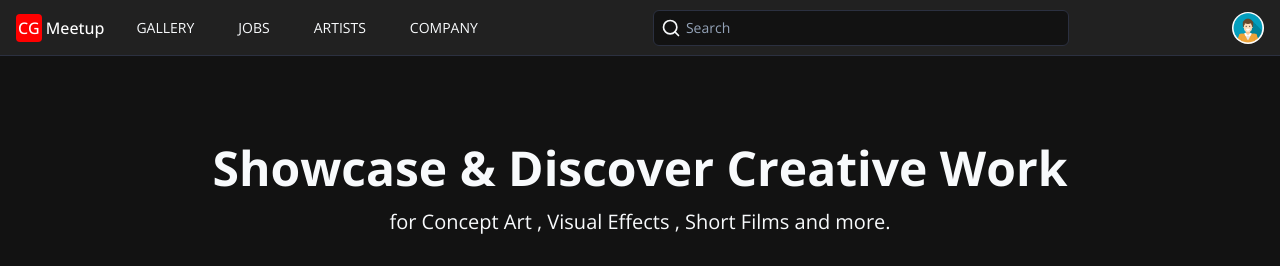
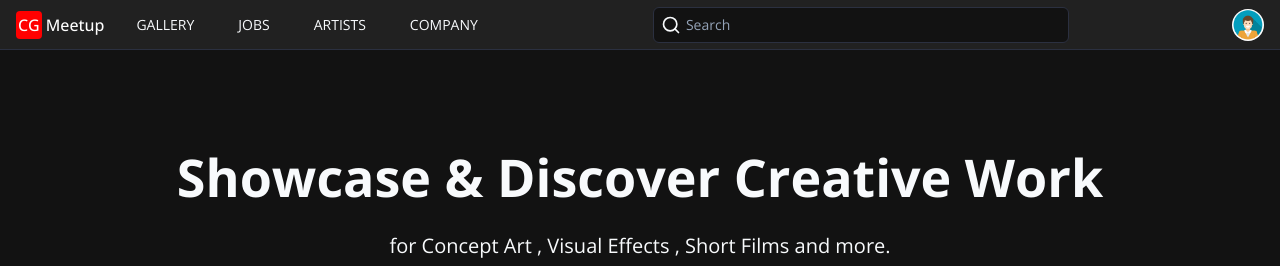
Before and after one commit to DEBargha2004/cgmeetup, a Next.js app: page /gallery in a window 1280 px wide. Shown: the top 266 px of the page. Built offline with nearby package versions, Linux system fonts and the light colour scheme.

Commit message:
fix
navbar min height fixed images count per row set to 8

```diff
--- a/src/app/gallery/page.tsx
+++ b/src/app/gallery/page.tsx
@@ -9,7 +9,7 @@ export default function GalleryPage () {
     <section className='py-10'>
       <div className='my-12 flex flex-col justify-between items-center gap-12 text-center'>
         <div className='space-y-4'>
-          <h1 className='text-5xl font-bold'>
+          <h1 className='text-[52px] font-bold'>
             Showcase & Discover Creative Work
           </h1>
           <p className='text-xl'>
@@ -24,7 +24,7 @@ export default function GalleryPage () {
           <Button className='uppercase'>Post Artwork</Button>
         </div>
       </div>
-      <div className='grid grid-cols-6 gap-2'>
+      <div className='grid grid-cols-8 gap-2'>
         {projects.data.map((project, index) => (
           <div key={project.id} className='rounded-lg overflow-hidden'>
             <Image
--- a/src/app/layout.tsx
+++ b/src/app/layout.tsx
@@ -26,8 +26,8 @@ export default function RootLayout ({
           enableSystem
           disableTransitionOnChange
         >
-          <Navbar className='h-[7%]' />
-          <div className='h-[93%]'>{children}</div>
+          <Navbar className='h-[6%] min-h-[50px]' />
+          <div className='h-[94%]'>{children}</div>
         </ThemeProvider>
       </body>
     </html>
```
